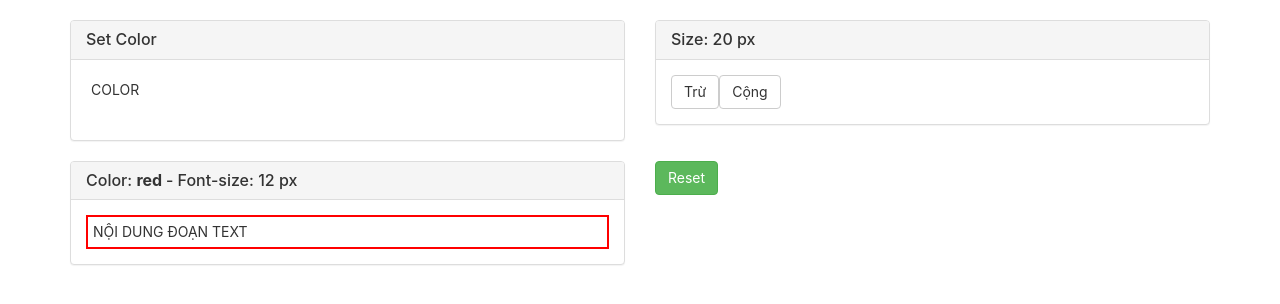
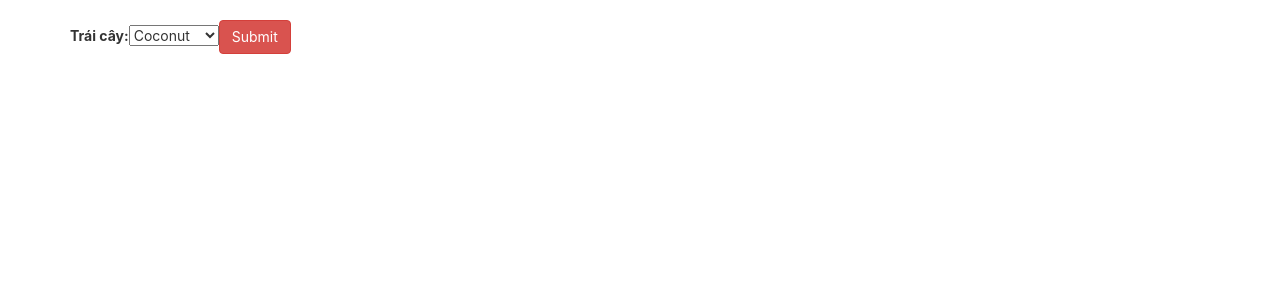
Before and after one commit to toanvan273/React-setColor-transfer-props-state, a React (Create React App) app: page / in a window 1280 px wide. Shown: the top 304 px of the page. Built offline with nearby package versions, Linux system fonts and the light colour scheme.

Commit message:
select-fruit

```diff
--- a/src/App.js
+++ b/src/App.js
@@ -1,25 +1,42 @@
 import React, { Component } from 'react';
 import './App.css'
-import SetColor from './components/setColor'
-import SetFont from './components/SetFont'
-import Result from './components/Result'
-import Reset from './components/Reset'
+
 class App extends Component {
+    constructor(props){
+        super(props)
+        this.state = {
+            fruitName: ''
+        }
+        this.onHandleChange = this.onHandleChange.bind(this)
+        this.onHandleSubmit = this.onHandleSubmit.bind(this)
+    }
+    onHandleChange (e){
+        // let target = e.target
+        // let name = target.name
+        // let value = target.value
+        this.setState({
+            fruitName: e.target.value
+        })
+    }
+    onHandleSubmit(value){
+        value.preventDefault()
+    }
+  render() {
+      console.log('A',this.state.fruitName);
 
-  render() {
     return (
-
-      <div className="container">
-        <div className="row">
-           <SetColor />
-            <SetFont/>
-        </div>
-
-        <div className="row">
-           <Result />
-            <Reset />
-        </div>
-      </div>
+    <div className="container">
+        <form onSubmit={this.onHandleSubmit}>
+            <label>Trái cây: </label>
+            <select onChange={ this.onHandleChange } name="fruitName">
+                <option value="grapefruit">Grapefruit</option>
+                <option value="lime">Lime</option>
+                <option selected value="coconut">Coconut</option>
+                <option value="mango">Mango</option>
+            </select>
+            <button type="submit" className="btn btn-danger">Submit</button>
+        </form>
+    </div>
     );
   }
 }
--- a/src/components/Reset.js
+++ /dev/null
@@ -1,14 +0,0 @@
-import React, {Component} from 'react'
-
-class Reset extends Component {
-
-    render(){
-        return(
-            <div className="col-md-6">
-                <button className="btn btn-success" type="submit" >Reset</button>
-            </div>
-        )
-    }
-}
-
-export default Reset
--- a/src/components/Result.js
+++ /dev/null
@@ -1,23 +0,0 @@
-import React, {Component} from 'react'
-
-class Result extends Component {
-
-    render(){
-        return(
-            <div className="col-md-6">
-                <div className="panel panel-default">
-                    <div className="panel-heading">
-                        <h3 className="panel-title">Color: <strong> red </strong> - Font-size: 12 px</h3>
-                    </div>
-                    <div className="panel-body">
-                        <div id="test">
-                            NỘI DUNG ĐOẠN TEXT
-                        </div>
-                    </div>
-                </div>
-            </div>
-        )
-    }
-}
-
-export default Result
--- a/src/components/SetFont.js
+++ /dev/null
@@ -1,21 +0,0 @@
-import React, {Component} from 'react'
-
-class SetFont extends Component {
-    render(){
-        return(
-            <div className="col-md-6">
-                <div className="panel panel-default">
-                    <div className="panel-heading">
-                        <h3 className="panel-title">Size: 20 px</h3>
-                    </div>
-                    <div className="panel-body">
-                        <button className="btn btn-default" type="submit">Trừ</button>
-                        <button className="btn btn-default" type="submit" >Cộng</button>
-                    </div>
-                </div>
-            </div>
-        )
-    }
-}
-
-export default SetFont
--- a/src/components/setColor.js
+++ /dev/null
@@ -1,20 +0,0 @@
-import React, {Component} from 'react'
-
-class SetColor extends Component {
-    render(){
-        return(
-        <div className="col-md-6">
-            <div className="panel panel-default">
-                <div className="panel-heading">
-                    <h3 className="panel-title">Set Color</h3>
-                </div>
-                <div className="panel-body">
-                <span>COLOR</span>
-                </div>
-            </div>
-        </div>
-        )
-    }
-}
-
-export default SetColor
```
